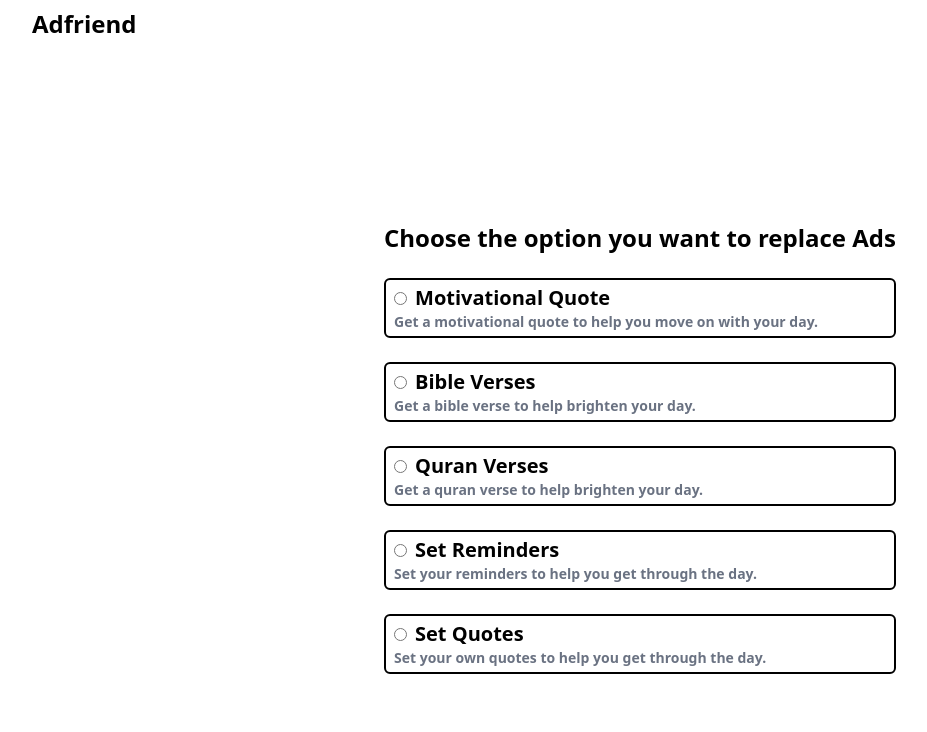
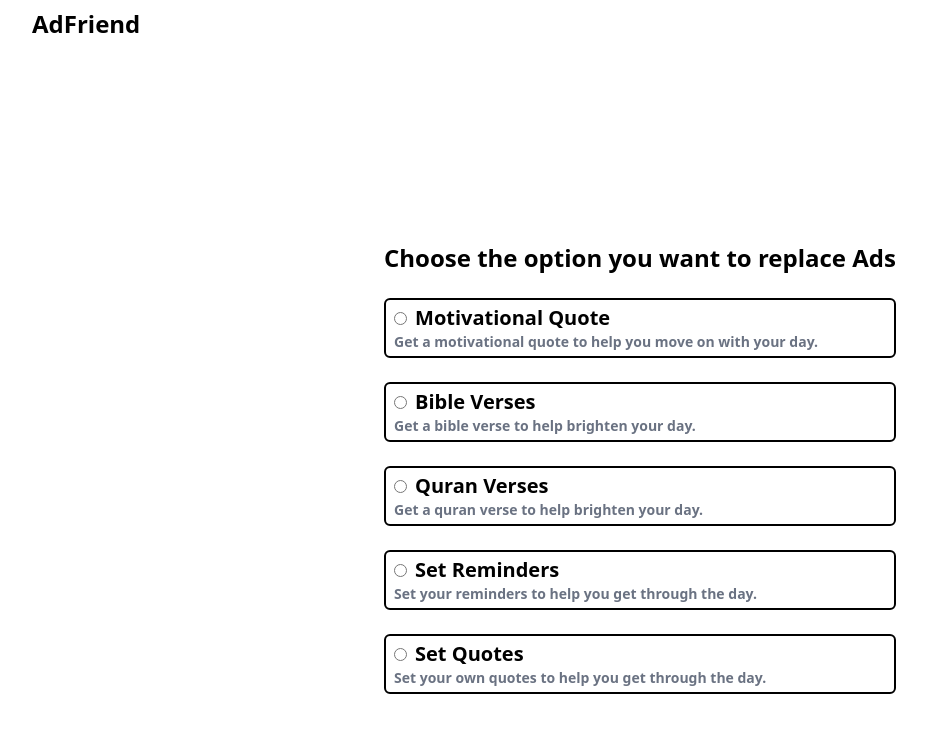
Before and after one commit to OscarM03/adfriend-chrome-extension, a React (Vite) app in the folder adfriend/: page / in a window 1280 px wide. Shown: the top 732 px of the page, without its empty margins (0-927 px from the left). Built offline with nearby package versions, Linux system fonts and the light colour scheme.

Commit message:
Separate the quote and reminders into 2 different lists

```diff
--- a/adfriend/src/App.jsx
+++ b/adfriend/src/App.jsx
@@ -89,9 +89,9 @@
     return (
         <section>
             <header className="py-2 mx-8">
-                <h1 className="text-2xl font-bold">Adfriend</h1>
+                <h1 className="text-2xl font-bold">AdFriend</h1>
             </header>
-            <div className="h-screen flex justify-center items-center mx-8 ">
+            <div className="h-screen flex justify-center items-center mx-8 pt-10">
                 <div>
                     <h2 className="text-2xl font-bold">Choose the option you want to replace Ads</h2>
                     {options.map((option) => (
```
